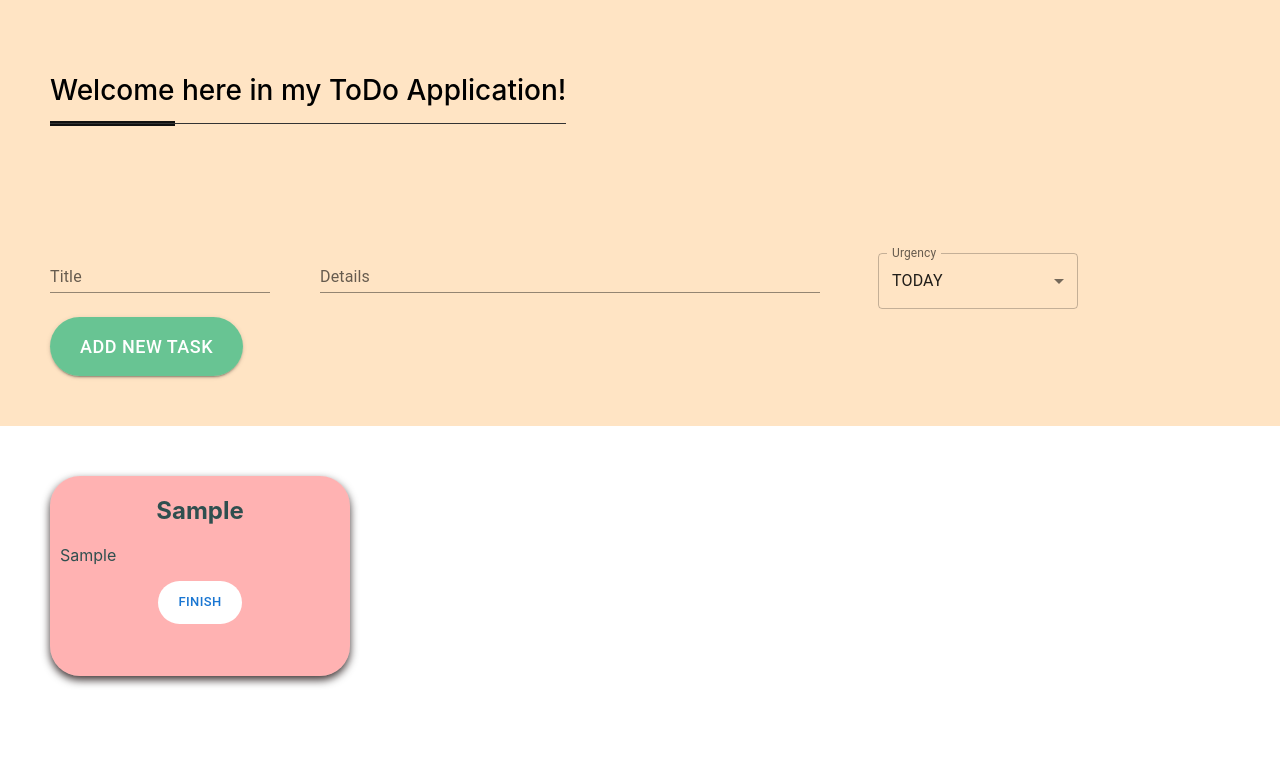
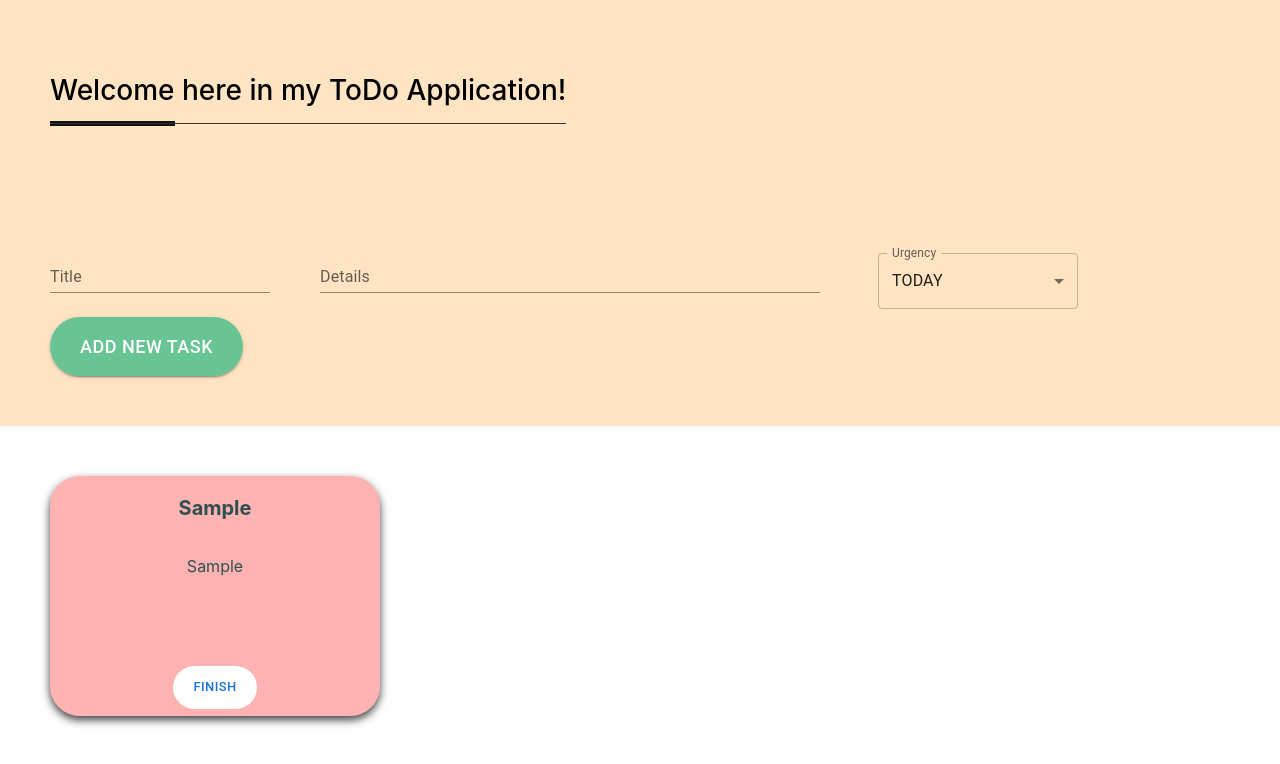
Before and after one commit to kovesdieszter/SimpleToDo, a React (Create React App) app in the folder simpletodo/: page / in a window 1280 px wide. Both pictures are taken after typing "Sample", "Sample" into the empty fields and a click on the button "ADD NEW TASK". Shown: the top 764 px of the page. Built offline with nearby package versions, Linux system fonts and the light colour scheme.

Commit message:
fix: card design

```diff
--- a/simpletodo/src/App.css
+++ b/simpletodo/src/App.css
@@ -71,7 +71,7 @@
 
 .cardContainer {
   display: flex;
-  flex-direction: row;
+  flex-wrap: wrap;
   justify-content: space-around;
   padding: 50px;
   max-width: max-content;
--- a/simpletodo/src/Card.css
+++ b/simpletodo/src/Card.css
@@ -2,12 +2,14 @@
 .card {
     display: block;
     flex-wrap: wrap;
-    width: 300px;
-    height: 200px;
+   /* width: 20%;*/
+    width: 330px;
+    margin-right: 40px;
+    margin-bottom: 40px;
+    justify-content: space-between;
     border-color: black;
     border-radius: 30px;
-    box-shadow: 0 4px 8px 0 rgba(14, 1, 1, 0.8);
-    margin-right: 30px;
+    box-shadow: 0 4px 8px 0 rgba(17, 15, 15, 0.8);
 }
 
 .cardButton {
@@ -19,18 +21,29 @@
     margin-top: 5px;
     margin-bottom: 20px;
     text-align: center;
+    display: inline-block;
 }
 
 .cardTitle {
     text-align: center;
     color: darkslategrey;
+    width: 330px;
+    height: 40px;
+    font-size: 20px;
+    /*margin: 15px;*/
 }
 
 .cardDetails {
-    margin-left: 10px;
+    /*margin: 20px;*/
+    text-align: center;
     color: darkslategrey;
+    width: 330px;
+    height: 90px;
 }
 
 .buttonDiv {
     text-align: center;
+    width: 290px;
+    height: 30px;
+    margin: 20px;
 }
--- a/simpletodo/src/components/CardForTask.tsx
+++ b/simpletodo/src/components/CardForTask.tsx
@@ -32,7 +32,7 @@ const CardForTask = ({item, finishTask}: props) => {
 
     return (
         <div className="card" style={{"backgroundColor": color()}}>
-            <h2 className={"cardTitle"}>{item.title}</h2>
+            <h3 className={"cardTitle"}>{item.title}</h3>
             <p className={"cardDetails"}>{item.details}</p>
             <div className={"buttonDiv"}>
                 <Button className={"cardButton"} onClick={() => {
```
